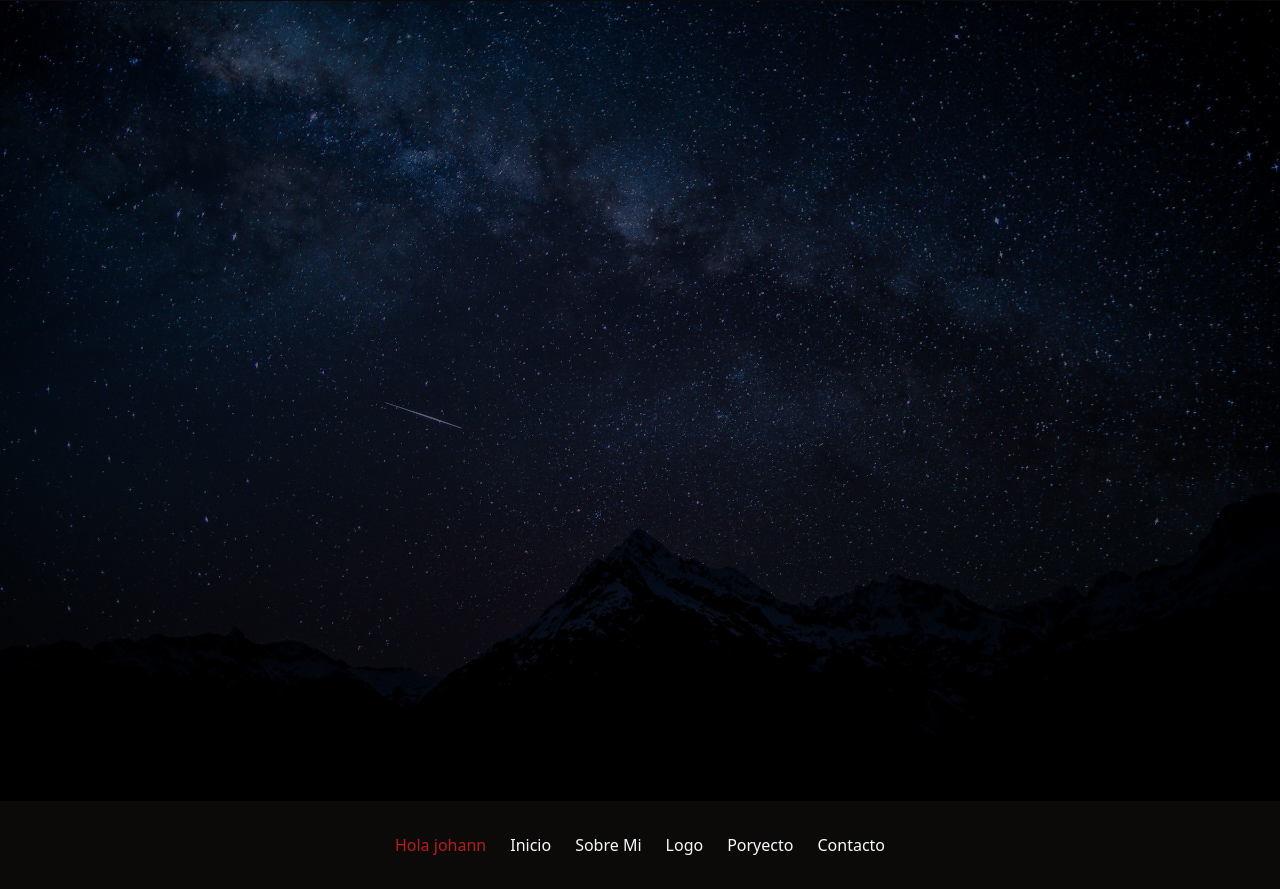
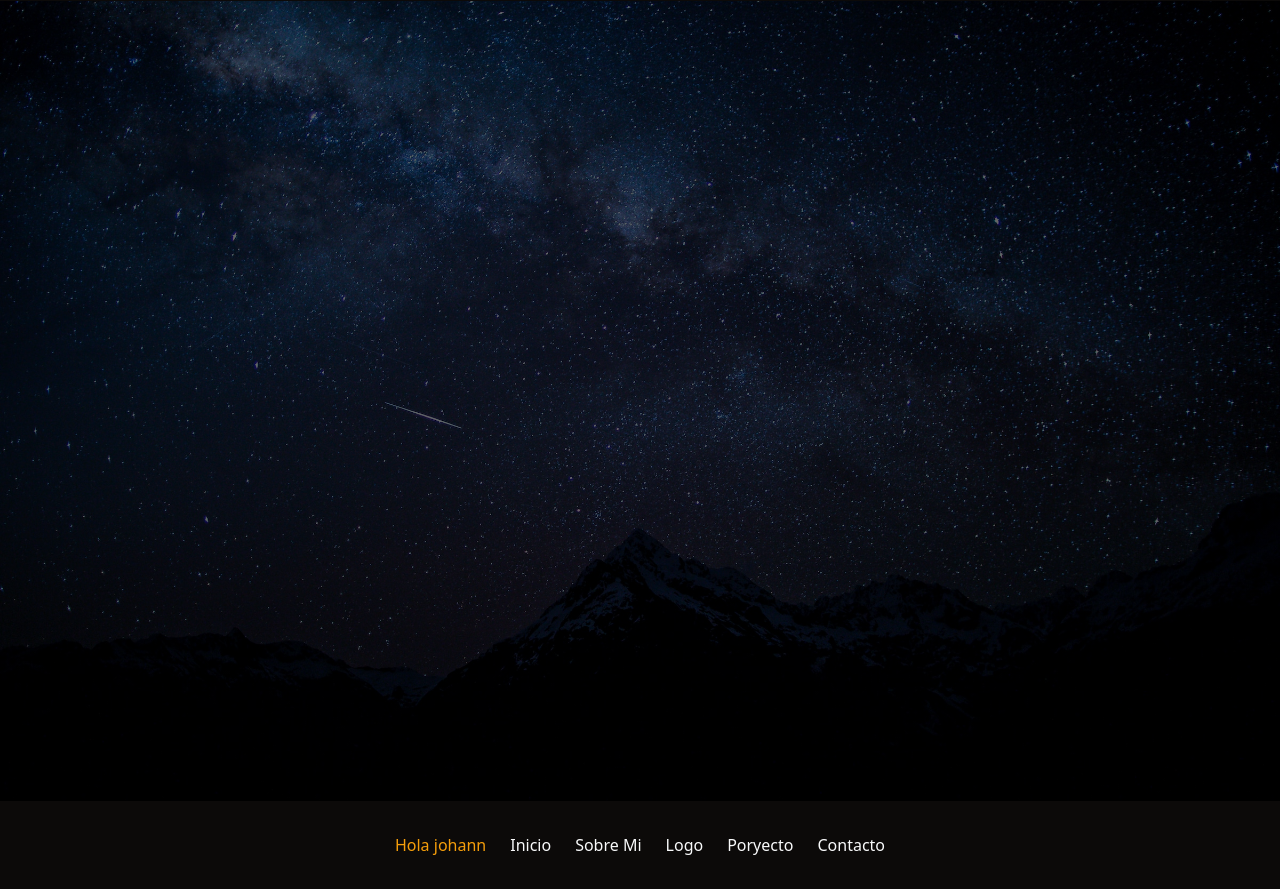
Before and after one commit to johann07P/LandigPage-, a website: page src/index.html in a window 1280 px wide. Shown: the part 2583-3472 px from the top of the page. Drawn offline with Linux system fonts and the light colour scheme.

Commit message:
Proyecto Terminado

```diff
--- a/src/index.html
+++ b/src/index.html
@@ -88,7 +88,7 @@
 
 </section>
 <footer class="text-gray-50 flex justify-center items-center p-8 gap-6 flex-wrap">
-    <h2 class="text-red-700">Hola johann</h2>
+    <h2 class="text-amber-500">Hola johann</h2>
         <a href="">Inicio</a>
         <a href="">Sobre Mi</a>
         <a href="">Logo</a>
```
Also changed, not shown: dist/output.css.
